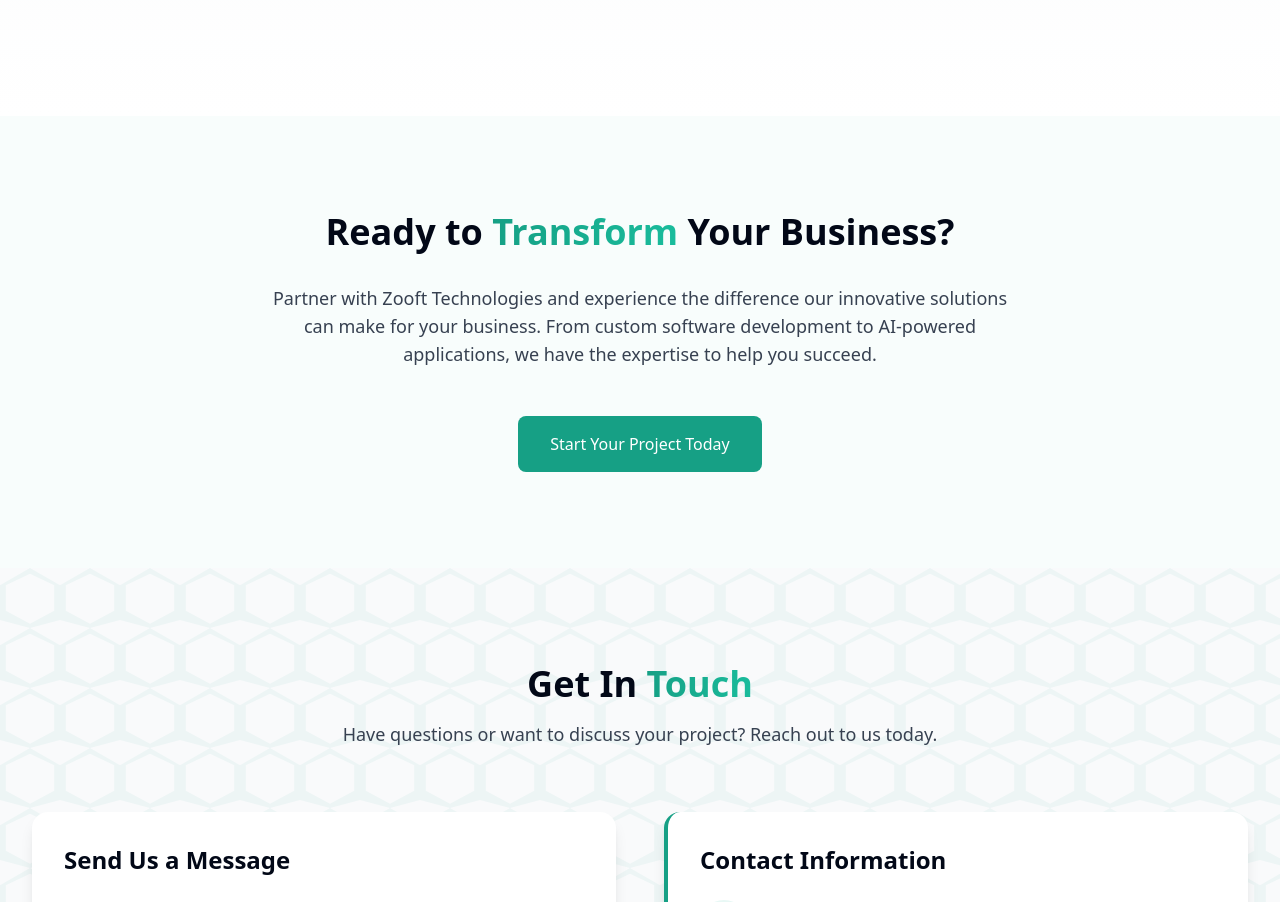
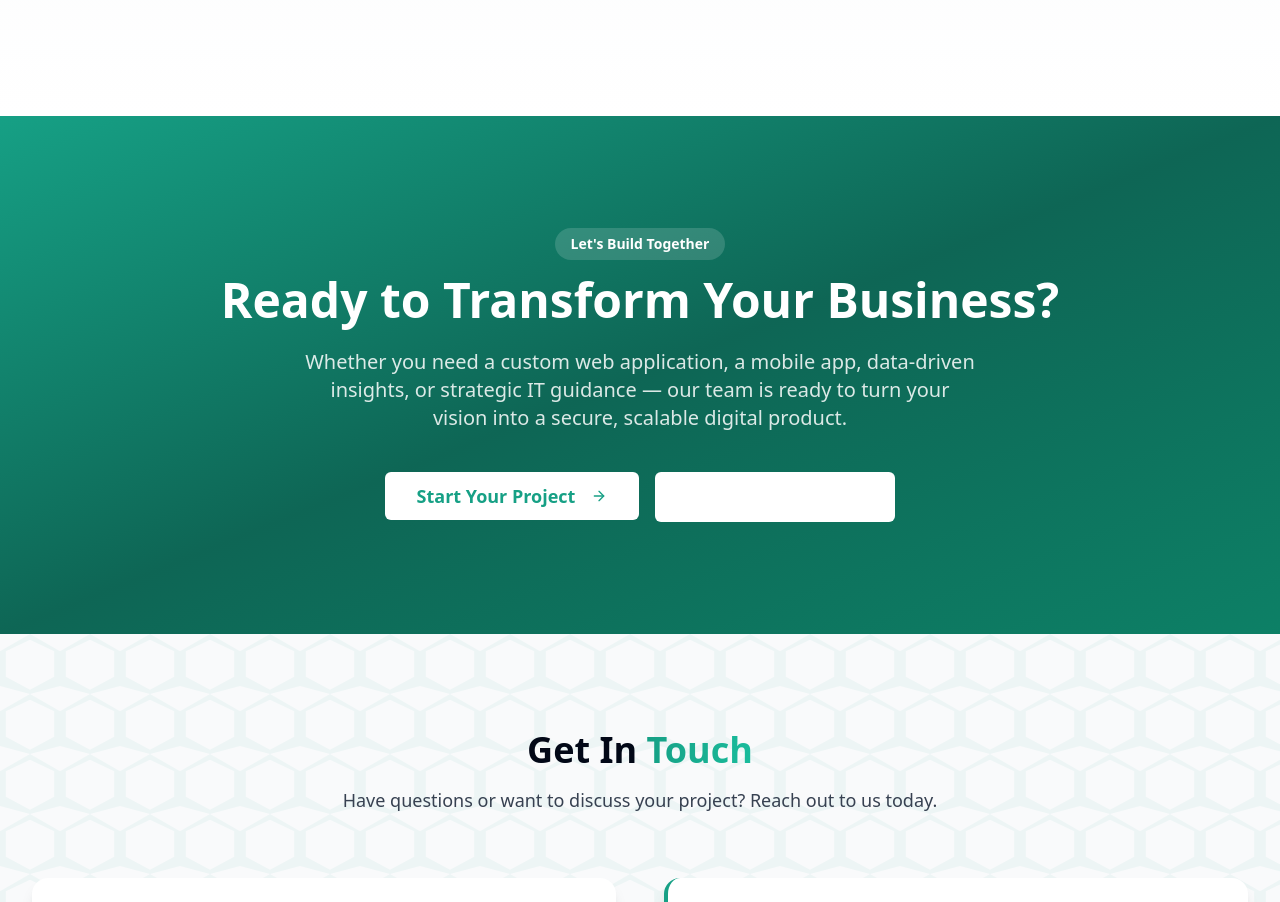
Before and after one commit to Zooft-Technologies/zooft-website, a Next.js app in the folder website-frontend/: page / in a window 1280 px wide. Shown: the part 2469-3371 px from the top of the page. Built offline with nearby package versions, Linux system fonts and the light colour scheme.

Commit message:
feat: extract solutions section into reusable component with animations and SEO

```diff
--- a/website-frontend/src/app/page.tsx
+++ b/website-frontend/src/app/page.tsx
@@ -1,6 +1,7 @@
 import HeroSection from "@/components/HeroSection";
 import ServicesSection from "@/components/ServicesSection";
 import AboutSection from "@/components/AboutSection";
+import SolutionsSection from "@/components/SolutionsSection";
 import ContactSection from "@/components/ContactSection";
 
 export default function HomePage() {
@@ -9,32 +10,7 @@ export default function HomePage() {
       <HeroSection />
       <ServicesSection />
       <AboutSection />
-
-      {/* Solutions Section */}
-      <section
-        id="solutions"
-        className="py-16 md:py-24 bg-zooft-light bg-opacity-30"
-      >
-        <div className="container mx-auto text-center">
-          <h2 className="text-3xl md:text-4xl font-bold mb-8">
-            Ready to <span className="gradient-text">Transform</span> Your
-            Business?
-          </h2>
-          <p className="text-lg text-gray-700 max-w-3xl mx-auto mb-12">
-            Partner with Zooft Technologies and experience the difference our
-            innovative solutions can make for your business. From custom software
-            development to AI-powered applications, we have the expertise to
-            help you succeed.
-          </p>
-          <a
-            href="#contact"
-            className="inline-block bg-zooft-primary hover:bg-zooft-dark text-white font-medium px-8 py-4 rounded-lg transition-colors"
-          >
-            Start Your Project Today
-          </a>
-        </div>
-      </section>
-
+      <SolutionsSection />
       <ContactSection />
     </>
   );
--- /dev/null
+++ b/website-frontend/src/components/SolutionsSection.tsx
@@ -0,0 +1,93 @@
+"use client";
+
+import { motion } from "framer-motion";
+import { Button } from "@/components/ui/button";
+import { ArrowRight } from "lucide-react";
+import Link from "next/link";
+
+const fadeUp = {
+  hidden: { opacity: 0, y: 20 },
+  visible: (i: number) => ({
+    opacity: 1,
+    y: 0,
+    transition: { duration: 0.5, ease: "easeOut" as const, delay: i * 0.12 },
+  }),
+};
+
+const SolutionsSection = () => {
+  return (
+    <section
+      id="solutions"
+      aria-labelledby="solutions-heading"
+      className="py-20 md:py-28 bg-gradient-to-br from-zooft-primary via-zooft-dark to-zooft-accent text-white overflow-hidden"
+    >
+      <div className="container mx-auto text-center">
+        <motion.div
+          variants={fadeUp}
+          initial="hidden"
+          whileInView="visible"
+          viewport={{ once: true, amount: 0.3 }}
+          custom={0}
+        >
+          <span className="inline-block px-4 py-1.5 bg-white/15 text-white text-sm font-semibold rounded-full mb-4">
+            Let&apos;s Build Together
+          </span>
+        </motion.div>
+
+        <motion.h2
+          id="solutions-heading"
+          className="text-3xl md:text-4xl lg:text-5xl font-bold mb-6"
+          variants={fadeUp}
+          initial="hidden"
+          whileInView="visible"
+          viewport={{ once: true, amount: 0.3 }}
+          custom={1}
+        >
+          Ready to Transform Your Business?
+        </motion.h2>
+
+        <motion.p
+          className="text-lg md:text-xl text-white/85 max-w-2xl mx-auto mb-10 leading-relaxed"
+          variants={fadeUp}
+          initial="hidden"
+          whileInView="visible"
+          viewport={{ once: true, amount: 0.3 }}
+          custom={2}
+        >
+          Whether you need a custom web application, a mobile app, data-driven
+          insights, or strategic IT guidance — our team is ready to turn your
+          vision into a secure, scalable digital product.
+        </motion.p>
+
+        <motion.div
+          className="flex flex-col sm:flex-row gap-4 justify-center"
+          variants={fadeUp}
+          initial="hidden"
+          whileInView="visible"
+          viewport={{ once: true, amount: 0.3 }}
+          custom={3}
+        >
+          <Button
+            size="lg"
+            className="bg-white text-zooft-primary hover:bg-white/90 px-8 py-6 text-lg font-semibold"
+            asChild
+          >
+            <Link href="/contact" className="flex items-center">
+              Start Your Project <ArrowRight className="ml-2" size={18} />
+            </Link>
+          </Button>
+          <Button
+            size="lg"
+            variant="outline"
+            className="border-white/40 text-white hover:bg-white/10 px-8 py-6 text-lg"
+            asChild
+          >
+            <Link href="/services">Explore Our Services</Link>
+          </Button>
+        </motion.div>
+      </div>
+    </section>
+  );
+};
+
+export default SolutionsSection;
```
